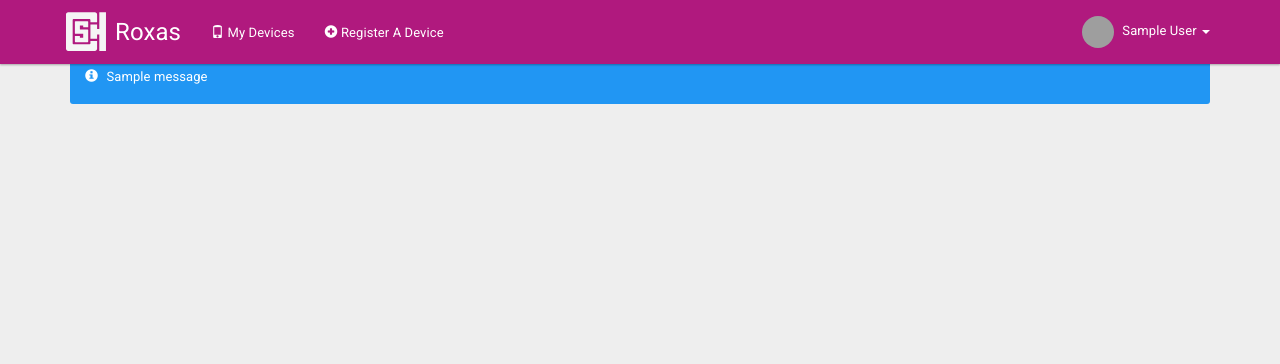
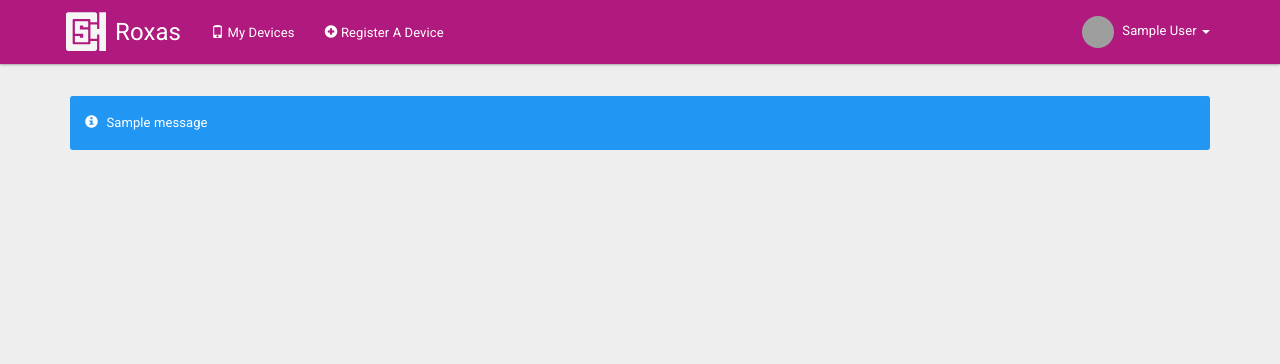
Before and after one commit to TalCohen/roxas, a Flask app: template roxas/templates/nav.html in a window 1280 px wide. Shown: the top 364 px of the page. Run offline with Flask 2, Linux system fonts and the light colour scheme; the template is opened without the code that fills it: most values are stand-ins (such as "Sample title", 1, 10 or a date in 2020); one stand-in notice (Sample message) is shown; some libraries are stand-ins or nearby versions; grey boxes are pictures that could not be loaded.

Commit message:
Fixed flash message.

```diff
--- a/roxas/templates/layout.html
+++ b/roxas/templates/layout.html
@@ -28,7 +28,7 @@
 
         <div class="container">
             {% for message in get_flashed_messages() %}
-                <div class="alert alert-info" role="alert"><span class="glyphicon glyphicon-info-sign white" style="padding-right:5px"></span> {{ message }}</div>
+                <div class="alert alert-info page-header" role="alert"><span class="glyphicon glyphicon-info-sign white" style="padding-right:5px"></span> {{ message }}</div>
             {% endfor %}
             {% block body %}{% endblock %}
         </div>
```
